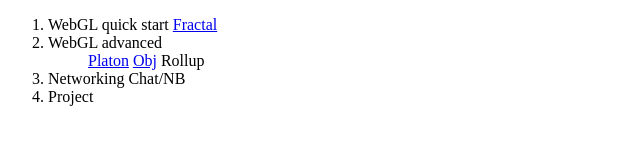
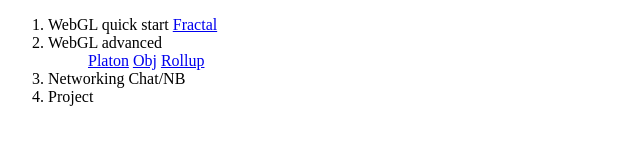
Before and after one commit to cgsgMB5/cgsgMB5.github.io, a plain HTML site: page index.html in a window 1280 px wide. Shown: the full height of the page, 0-640 px from the left. Drawn offline with Linux system fonts and the light colour scheme.

Commit message:
Update index.html

```diff
--- a/index.html
+++ b/index.html
@@ -13,7 +13,7 @@
             <ol>
             <a href="platon/">Platon</a>
             <a href="model/">Obj</a>
-            Rollup
+            <a href="rollup/">Rollup</a>
             </ol>
         <li>Networking
     Chat/NB
```
